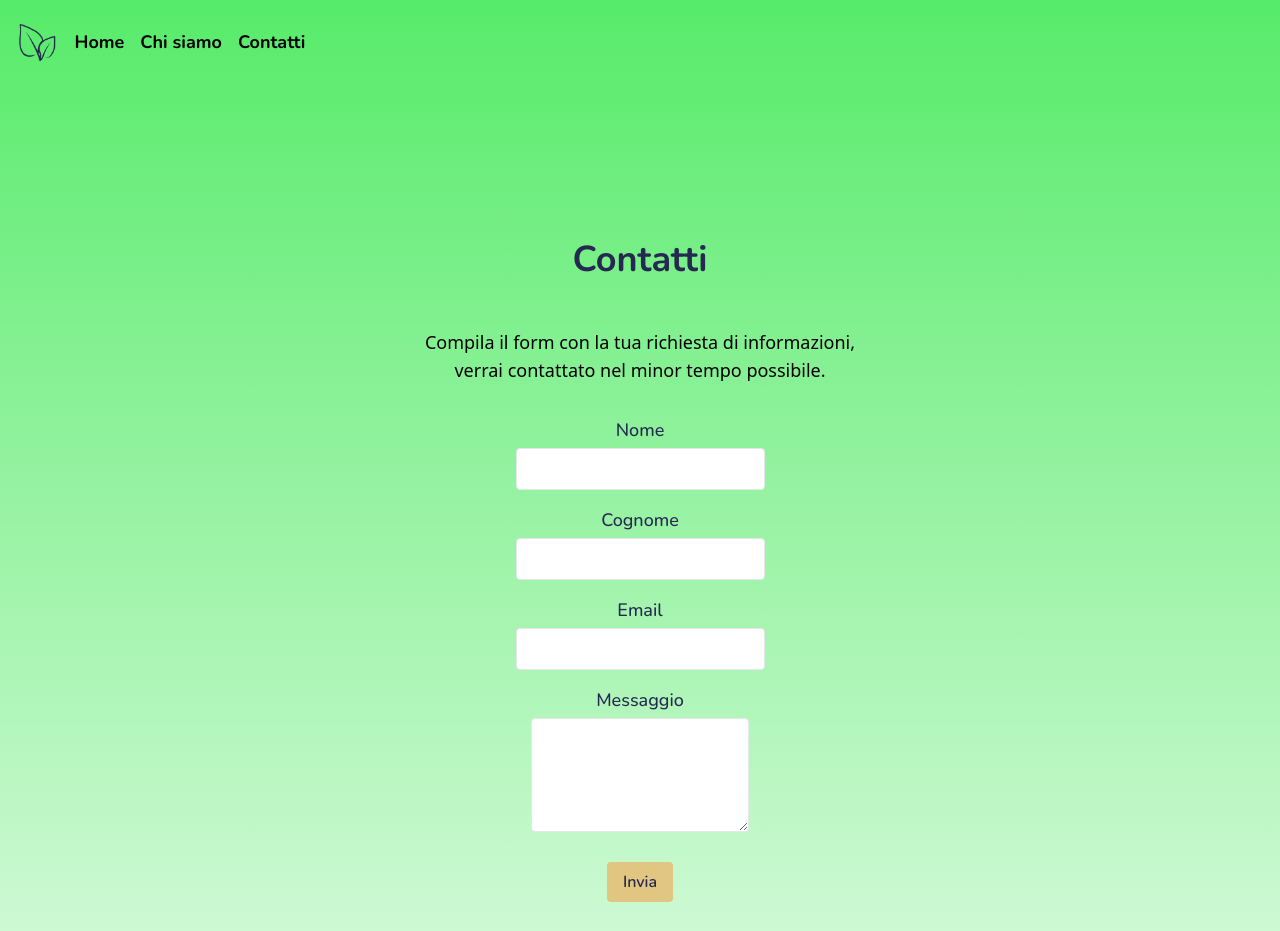
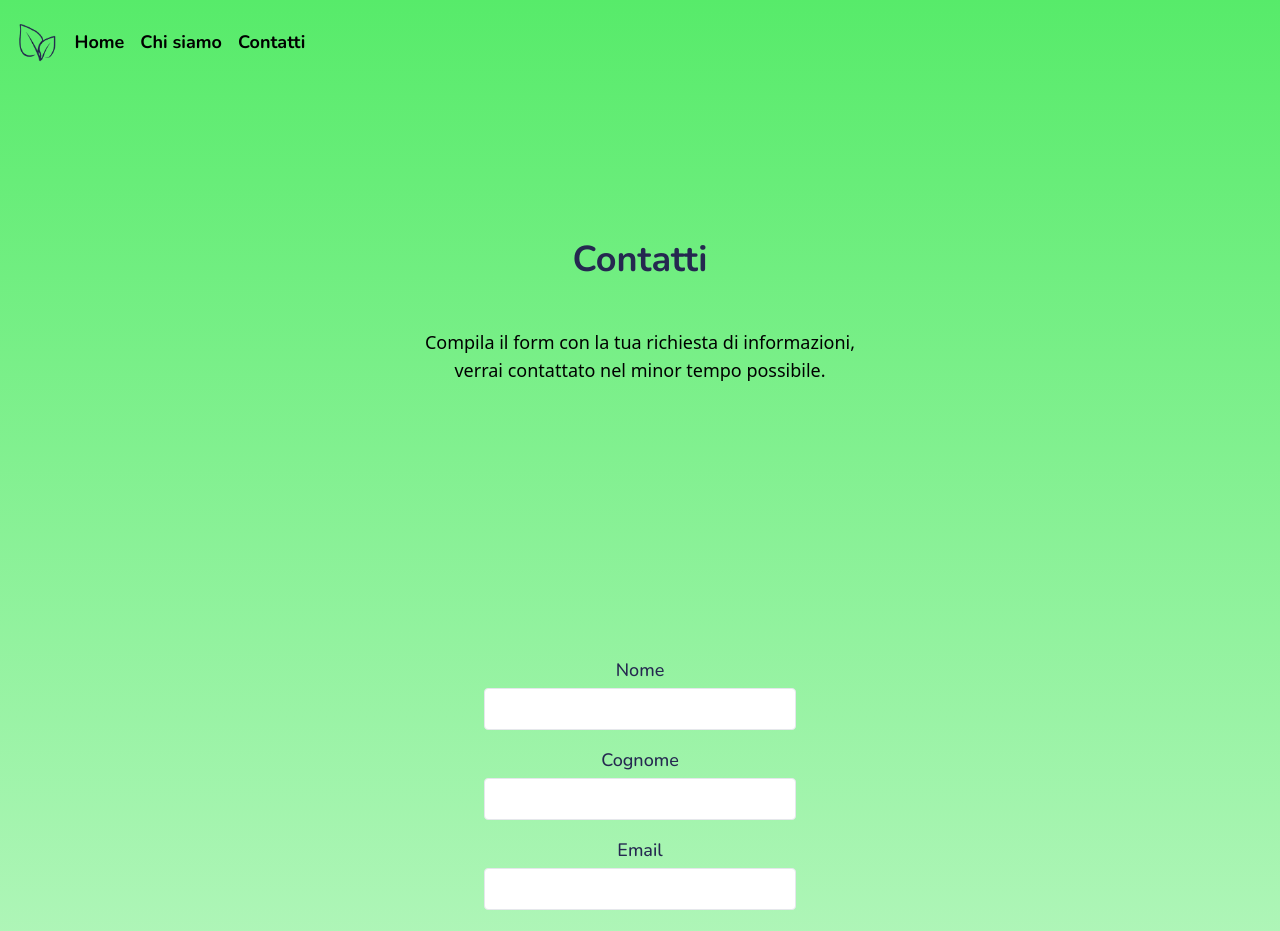
Before and after one commit to Stefina11/VeggieBites, a React (Vite) app: page /contatti in a window 1280 px wide. Shown: the top 931 px of the page. Built offline with nearby package versions, Linux system fonts and the light colour scheme.

Commit message:
modifica contatti

```diff
--- a/index.html
+++ b/index.html
@@ -7,7 +7,7 @@
     <link rel="preconnect" href="https://fonts.googleapis.com">
 <link rel="preconnect" href="https://fonts.gstatic.com" crossorigin>
 <link href="https://fonts.googleapis.com/css2?family=Nunito:ital,wght@0,200..1000;1,200..1000&display=swap" rel="stylesheet">
-<link rel="icon" href="cd/favicon.ico" type="image/x-icon" />
+<link rel="icon" href="./assets/img/favicon.ico" type="image/x-icon" />
     <title>VeggieBites</title>
 
     <meta property="og:title" content="VeggieBites - Ricette Vegetariane"/>
--- a/src/components/Contatti.jsx
+++ b/src/components/Contatti.jsx
@@ -6,12 +6,11 @@ function Contatti() {
         </h1>
 
         <p className="text-lg mb-8 mt-8">
-          {" "}
           Compila il form con la tua richiesta di informazioni, <br />
           verrai contattato nel minor tempo possibile.
         </p>
 
-        <form className="w-full max-w-md">
+        <form className="w-full max-w-md mx-auto  m-4 md:m-60 mt-32 sm:mt-16 px-4">
           <div className="mb-4">
             <label
               htmlFor="nome"
@@ -23,7 +22,7 @@ function Contatti() {
               type="text"
               id="nome"
               name="nome"
-              className="mt-1 p-2 border rounded max-w-xs mx-auto"
+              className="mt-1 p-2 border rounded w-full sm:w-full md:w-3/4"
               required
             />
           </div>
@@ -38,7 +37,7 @@ function Contatti() {
               type="text"
               id="cognome"
               name="cognome"
-              className="mt-1 p-2 border rounded max-w-xs mx-auto"
+              className="mt-1 p-2 border rounded w-full sm:w-full md:w-3/4"
               required
             />
           </div>
@@ -53,7 +52,7 @@ function Contatti() {
               type="email"
               id="email"
               name="email"
-              className="mt-1 p-2 border rounded max-w-xs mx-auto"
+              className="mt-1 p-2 border rounded w-full sm:w-full md:w-3/4"
               required
             />
           </div>
@@ -68,7 +67,7 @@ function Contatti() {
               id="messaggio"
               name="messaggio"
               rows="4"
-              className="mt-1 p-2 border rounded max-w-xs mx-auto"
+              className="mt-1 p-2 border rounded w-full sm:w-full md:w-3/4"
               required
             ></textarea>
           </div>
@@ -83,7 +82,6 @@ function Contatti() {
         <p className="text-lg mb-8 mt-8">
           In alternativa puoi scrivere al seguente indirizzo email: <br /> <br />
           <span className="text-customGold font-semibold text-2xl">
-            {" "}
             info@VeggieBites.it
           </span>
         </p>
```
